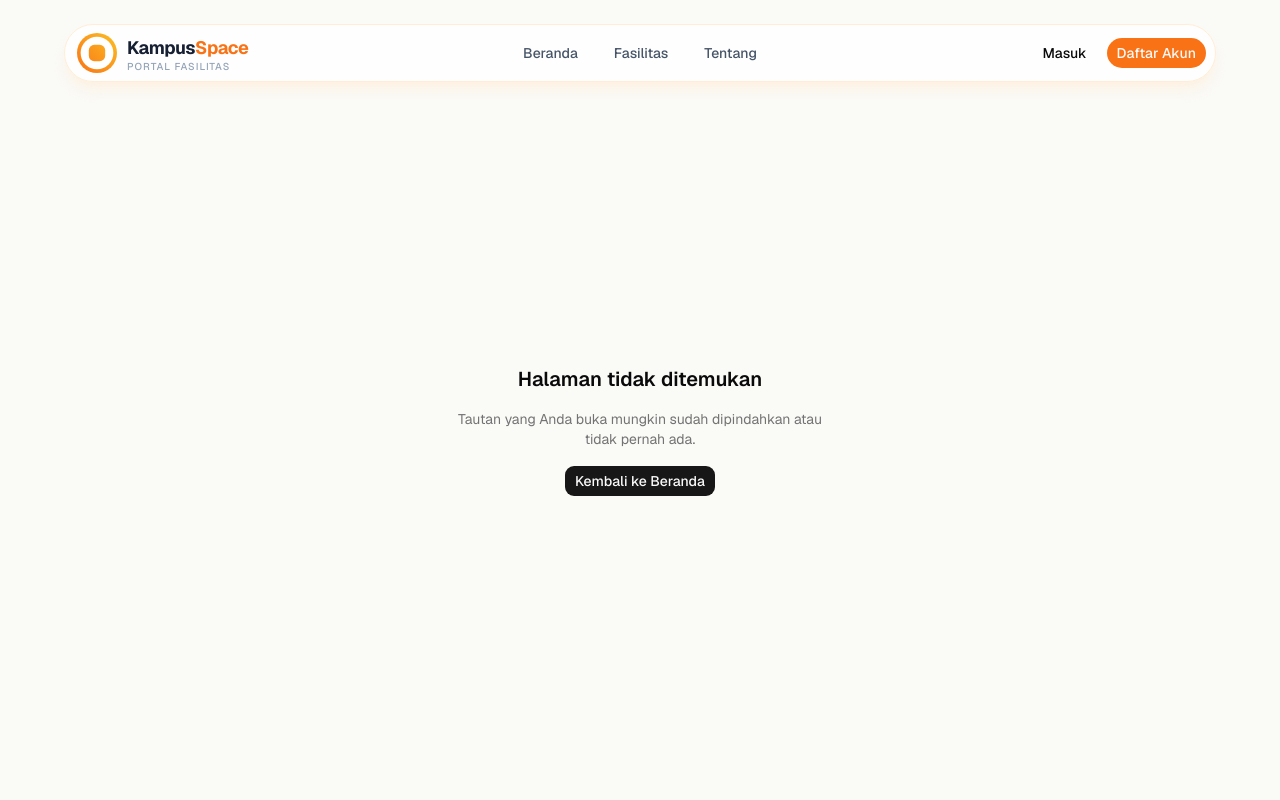
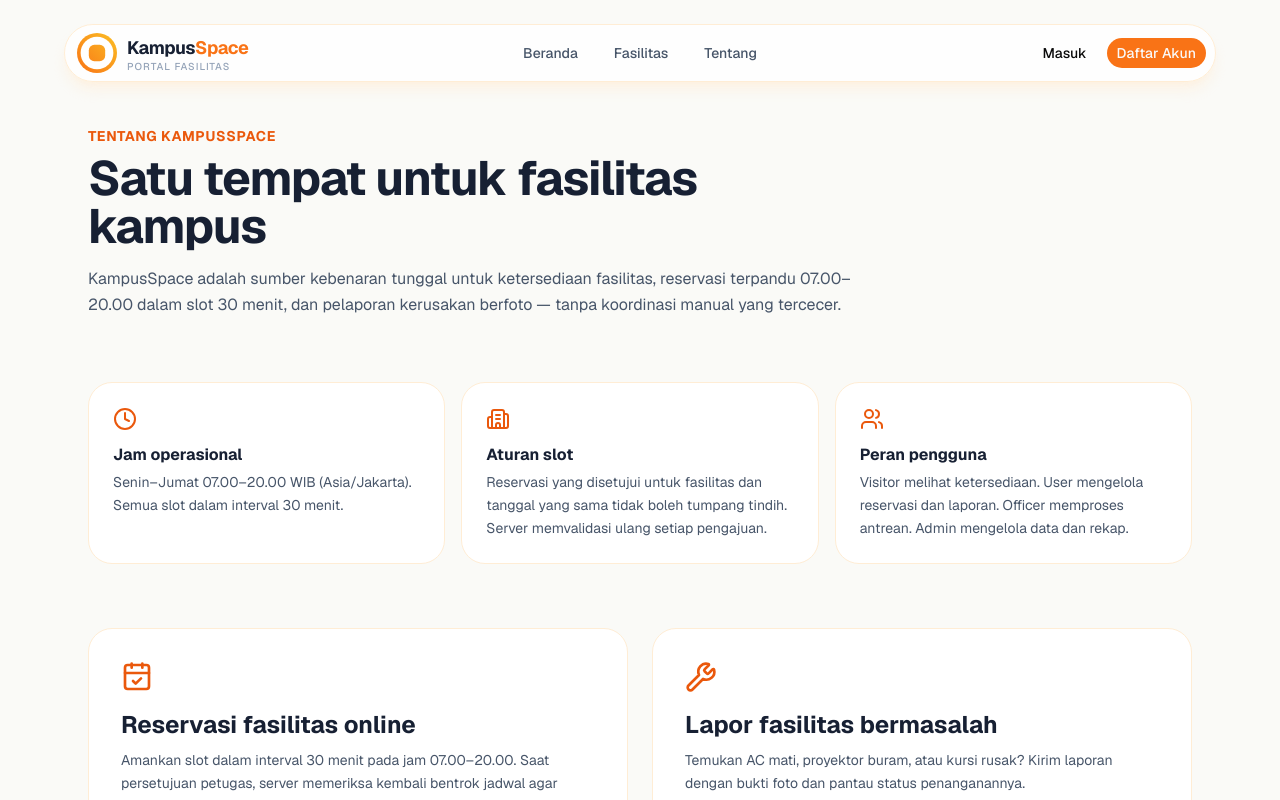
Before and after one commit to AkmalFazli27/campus-facility-system, a Next.js app: page /tentang in a window 1280 px wide. Before the commit this address had no page. Shown: the top 800 px of the page. Built offline with nearby package versions, Linux system fonts and the light colour scheme.

Commit message:
feat: tambah halaman tentang statis + FAQ

```diff
--- /dev/null
+++ b/app/tentang/page.tsx
@@ -0,0 +1,39 @@
+import type { Metadata } from "next";
+import { Building2, Clock, Users } from "lucide-react";
+import AboutFaq from "@/components/custom/AboutFaq";
+import FinalCta from "@/components/custom/FinalCta";
+import WorkflowCards from "@/components/custom/WorkflowCards";
+export const metadata: Metadata = {
+  title: "Tentang — KampusSpace",
+  description: "KampusSpace adalah portal kampus untuk melihat ketersediaan fasilitas, mengajukan reservasi, dan melaporkan kerusakan dalam satu tempat.",
+};
+const OPS_CARDS = [
+  { icon: Clock, title: "Jam operasional", body: "Senin–Jumat 07.00–20.00 WIB (Asia/Jakarta). Semua slot dalam interval 30 menit." },
+  { icon: Building2, title: "Aturan slot", body: "Reservasi yang disetujui untuk fasilitas dan tanggal yang sama tidak boleh tumpang tindih. Server memvalidasi ulang setiap pengajuan." },
+  { icon: Users, title: "Peran pengguna", body: "Visitor melihat ketersediaan. User mengelola reservasi dan laporan. Officer memproses antrean. Admin mengelola data dan rekap." },
+];
+export default function TentangPage() {
+  return (
+    <div className="flex flex-1 flex-col">
+      <main className="mx-auto flex w-full max-w-6xl flex-1 flex-col gap-16 px-6 py-12 sm:py-16">
+        <section aria-labelledby="tentang-heading" className="max-w-3xl">
+          <p className="text-sm font-bold tracking-wider text-brand-600 uppercase">Tentang KampusSpace</p>
+          <h1 id="tentang-heading" className="mt-2 text-4xl font-bold tracking-tight text-ink-950 sm:text-5xl">Satu tempat untuk fasilitas kampus</h1>
+          <p className="mt-4 text-base leading-relaxed text-ink-600">KampusSpace adalah sumber kebenaran tunggal untuk ketersediaan fasilitas, reservasi terpandu 07.00–20.00 dalam slot 30 menit, dan pelaporan kerusakan berfoto — tanpa koordinasi manual yang tercecer.</p>
+        </section>
+        <section aria-label="Informasi operasional" className="grid gap-4 sm:grid-cols-3">
+          {OPS_CARDS.map((c) => (
+            <article key={c.title} className="rounded-3xl border border-brand-100 bg-white p-6">
+              <c.icon aria-hidden className="size-6 text-brand-600" />
+              <h2 className="mt-3 font-bold text-ink-950">{c.title}</h2>
+              <p className="mt-1 text-sm leading-relaxed text-ink-600">{c.body}</p>
+            </article>
+          ))}
+        </section>
+        <WorkflowCards />
+        <AboutFaq />
+        <FinalCta />
+      </main>
+    </div>
+  );
+}
--- /dev/null
+++ b/components/custom/AboutFaq.tsx
@@ -0,0 +1,27 @@
+const FAQS = [
+  { q: "Apakah perlu akun untuk cek ketersediaan?", a: "Tidak. Semua orang bisa melihat katalog dan slot 30 menit pada jam 07.00–20.00 WIB tanpa login. Akun baru dibutuhkan saat mengajukan reservasi atau laporan." },
+  { q: "Bagaimana jika slot yang saya mau bentrok?", a: "Server memeriksa ulang setiap pengajuan terhadap reservasi yang sudah disetujui untuk fasilitas dan tanggal yang sama. Jika bentrok, pengajuan ditolak dengan pesan Slot ini baru saja digunakan. Pilih slot lain." },
+  { q: "Bagaimana cara membatalkan reservasi?", a: "Buka Reservasi saya, pilih reservasi milik Anda sebelum waktu mulai, lalu konfirmasi pembatalan. Status berubah menjadi dibatalkan dan slot kembali tersedia." },
+  { q: "Aturan foto laporan kerusakan?", a: "Satu foto per laporan, maksimal 5 MB, format JPEG/PNG/WebP. Tulis fasilitas, kategori, dan deskripsi yang jelas agar petugas mudah menindaklanjuti." },
+  { q: "Siapa yang menyetujui pengajuan?", a: "Petugas fasilitas memproses antrean. Status yang mungkin: menunggu, disetujui, ditolak, atau dibatalkan. Pantau status di Reservasi saya dan Laporan saya." },
+];
+export default function AboutFaq() {
+  return (
+    <section aria-labelledby="tentang-faq-heading" className="rounded-3xl border border-brand-100 bg-white p-8">
+      <p className="text-xs font-bold tracking-wider text-brand-600 uppercase">Pertanyaan umum</p>
+      <h2 id="tentang-faq-heading" className="mt-2 text-2xl font-bold text-ink-950">Sering ditanyakan</h2>
+      <div className="mt-6 space-y-3">
+        {FAQS.map((f) => (
+          <details key={f.q} className="group rounded-2xl border border-brand-100 bg-canvas-public px-5 py-4 open:bg-white">
+            <summary className="flex min-h-11 cursor-pointer list-none items-center justify-between gap-4 text-sm font-bold text-ink-950 focus-visible:ring-2 focus-visible:ring-brand-500 focus-visible:outline-none">
+              {f.q}
+              <span aria-hidden className="text-brand-600 group-open:hidden">+</span>
+              <span aria-hidden className="hidden text-brand-600 group-open:inline">−</span>
+            </summary>
+            <p className="mt-2 text-sm leading-relaxed text-ink-600">{f.a}</p>
+          </details>
+        ))}
+      </div>
+    </section>
+  );
+}
```
